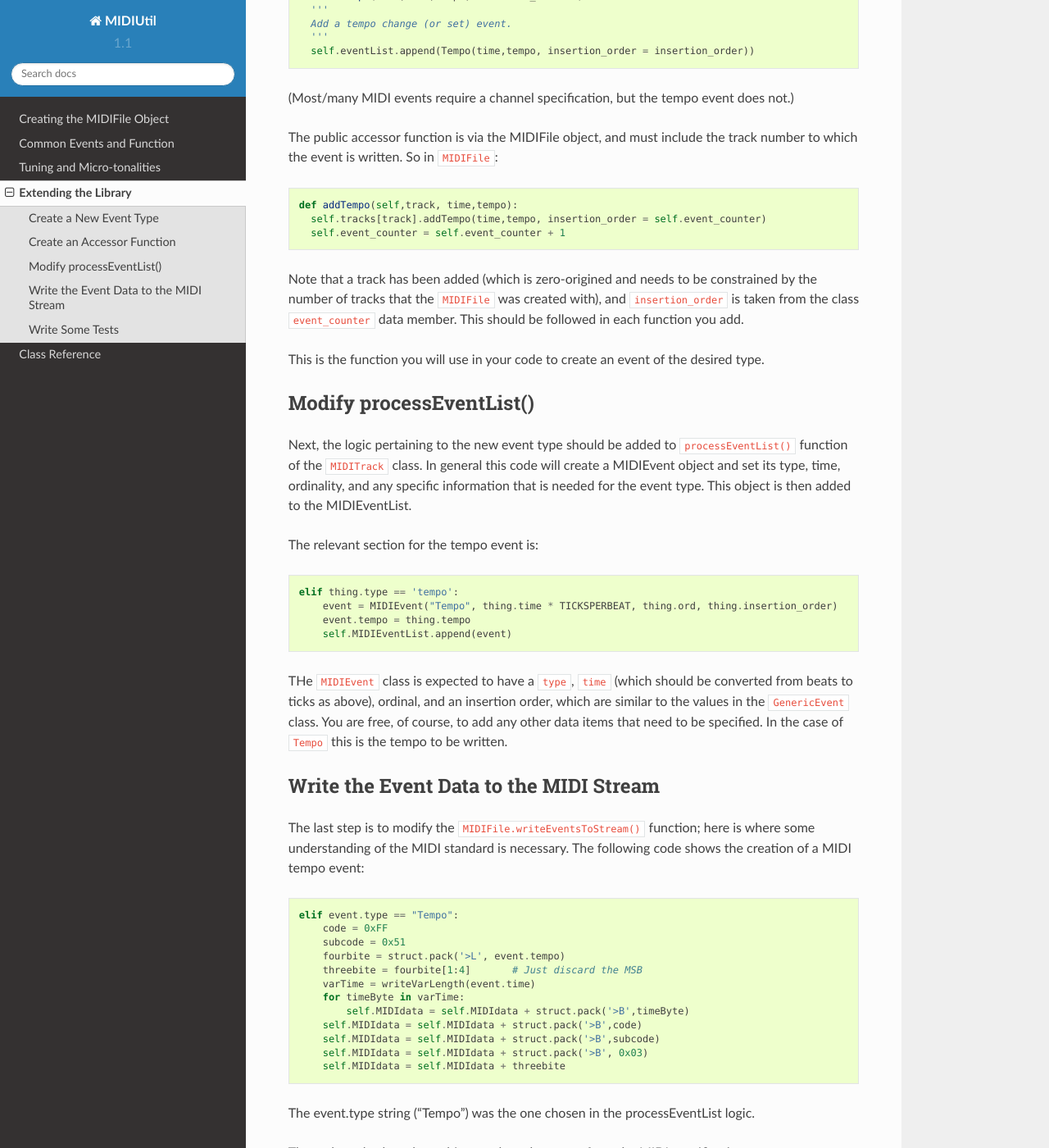
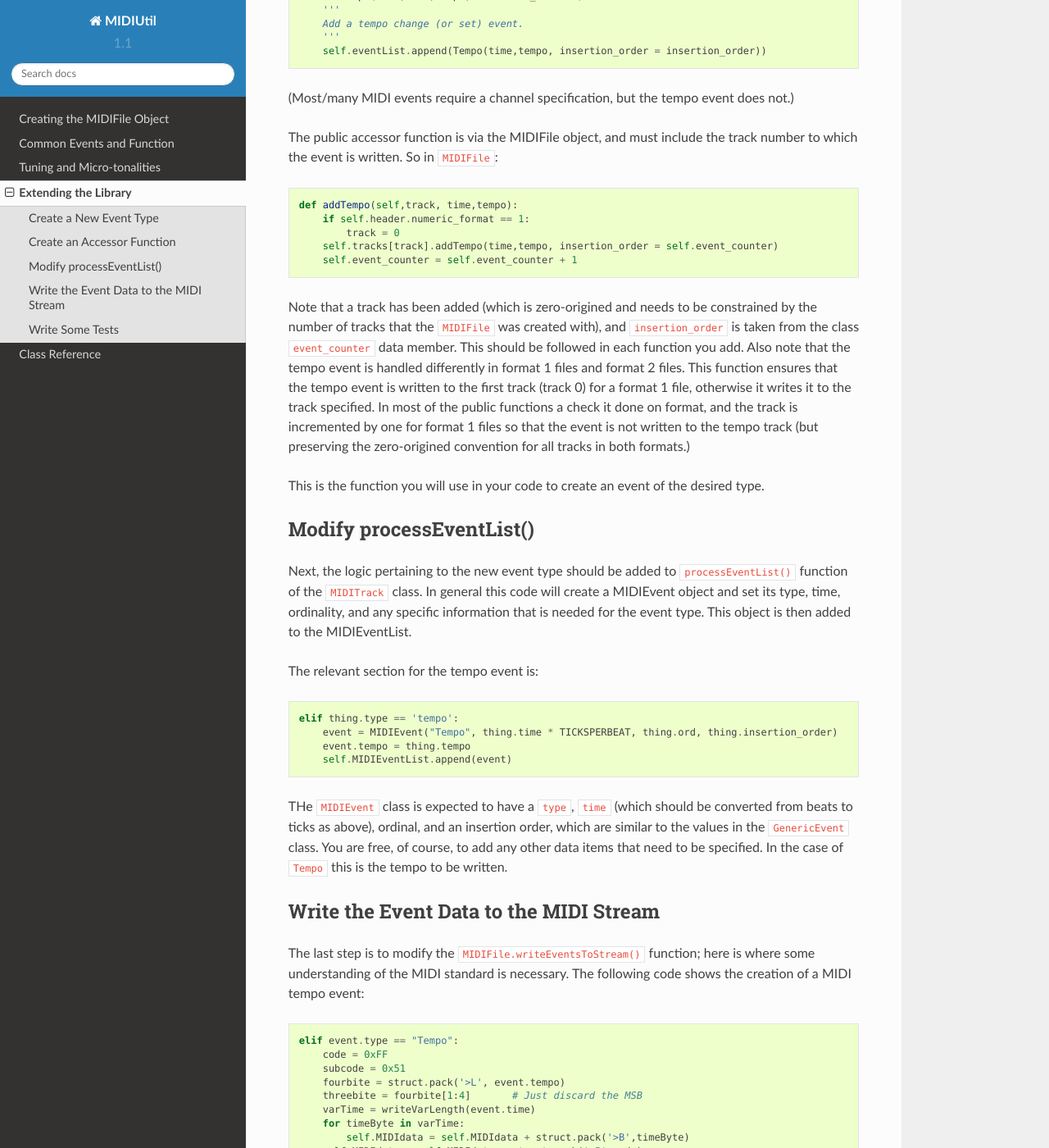
Before and after one commit to MarkCWirt/MIDIUtil, a Sphinx documentation site: the page built from documentation/extending.rst, in a window 1280 px wide and 1400 px high, scrolled down 1662 px. Shown: the whole window at 82% size. Built offline with Sphinx 7.4.7 and the Read the Docs theme 2.0.0, drawn with Linux system fonts in a browser that asks for light colours; some of the changed text lies outside the part shown.

Commit message:
Update extending.

```diff
--- a/documentation/extending.rst
+++ b/documentation/extending.rst
@@ -84,10 +84,10 @@ event of this type. Continuing the example of the tempo event:
 .. code:: python
 
   def addTempo(self,time,tempo, insertion_order=0):
-    '''
-    Add a tempo change (or set) event.
-    '''
-    self.eventList.append(Tempo(time,tempo, insertion_order = insertion_order))
+      '''
+      Add a tempo change (or set) event.
+      '''
+      self.eventList.append(Tempo(time,tempo, insertion_order = insertion_order))
 
 (Most/many MIDI events require a channel specification, but the tempo event
 does not.)
@@ -98,13 +98,22 @@ the track number to which the event is written. So in ``MIDIFile``:
 .. code:: python
 
   def addTempo(self,track, time,tempo):
-    self.tracks[track].addTempo(time,tempo, insertion_order = self.event_counter)
-    self.event_counter = self.event_counter + 1
+      if self.header.numeric_format == 1:
+          track = 0
+      self.tracks[track].addTempo(time,tempo, insertion_order = self.event_counter)
+      self.event_counter = self.event_counter + 1
 
 Note that a track has been added (which is zero-origined and needs to be
 constrained by the number of tracks that the ``MIDIFile`` was created with),
 and ``insertion_order`` is taken from the class ``event_counter``
-data member. This should be followed in each function you add.
+data member. This should be followed in each function you add. Also note that
+the tempo event is handled differently in format 1 files and format 2 files.
+This function ensures that the tempo event is written to the first track
+(track 0) for a format 1 file, otherwise it writes it to the track specified.
+In most of the public functions a check it done on format, and the track is
+incremented by one for format 1 files so that the event is not written to the
+tempo track (but preserving the zero-origined convention for all tracks in
+both formats.)
 
 This is the function you will use in your code to create an event of
 the desired type.
```
Also changed, not shown: other parts of documentation/extending.rst (+1 -1 lines).
